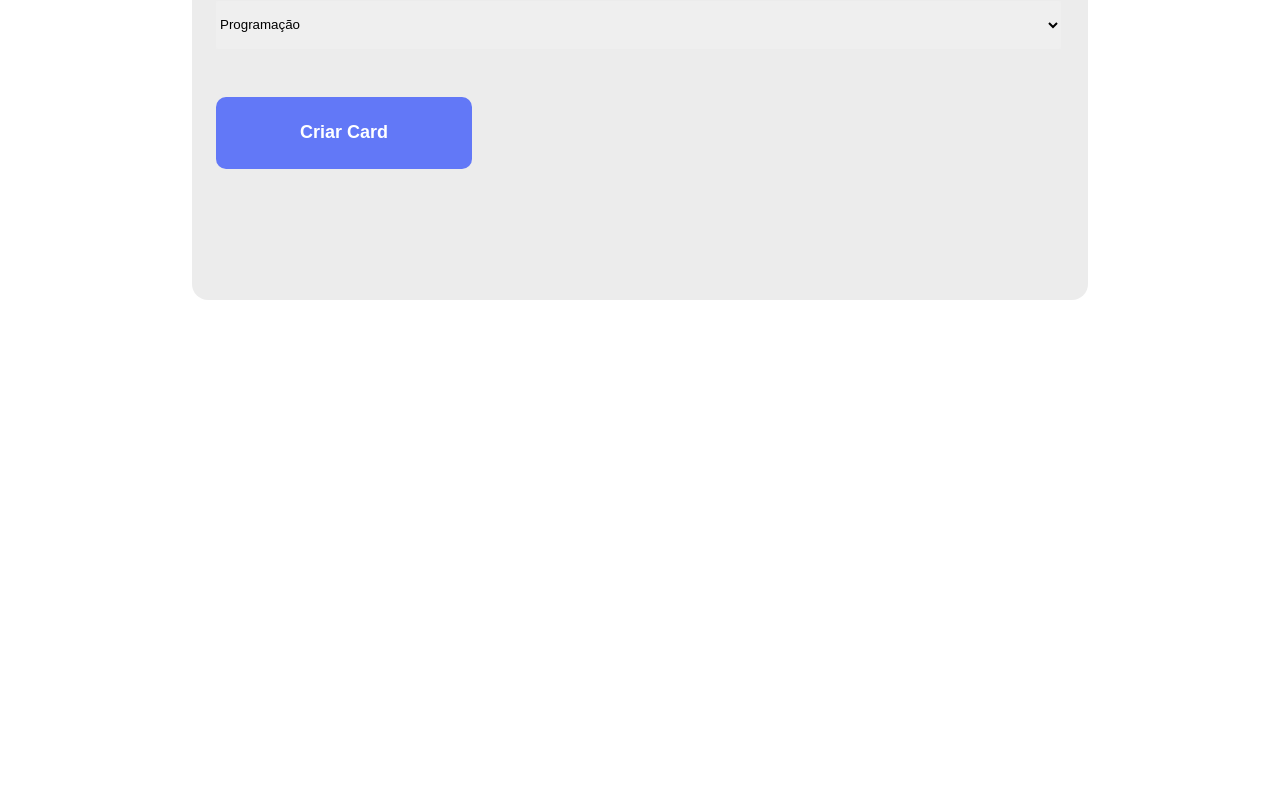
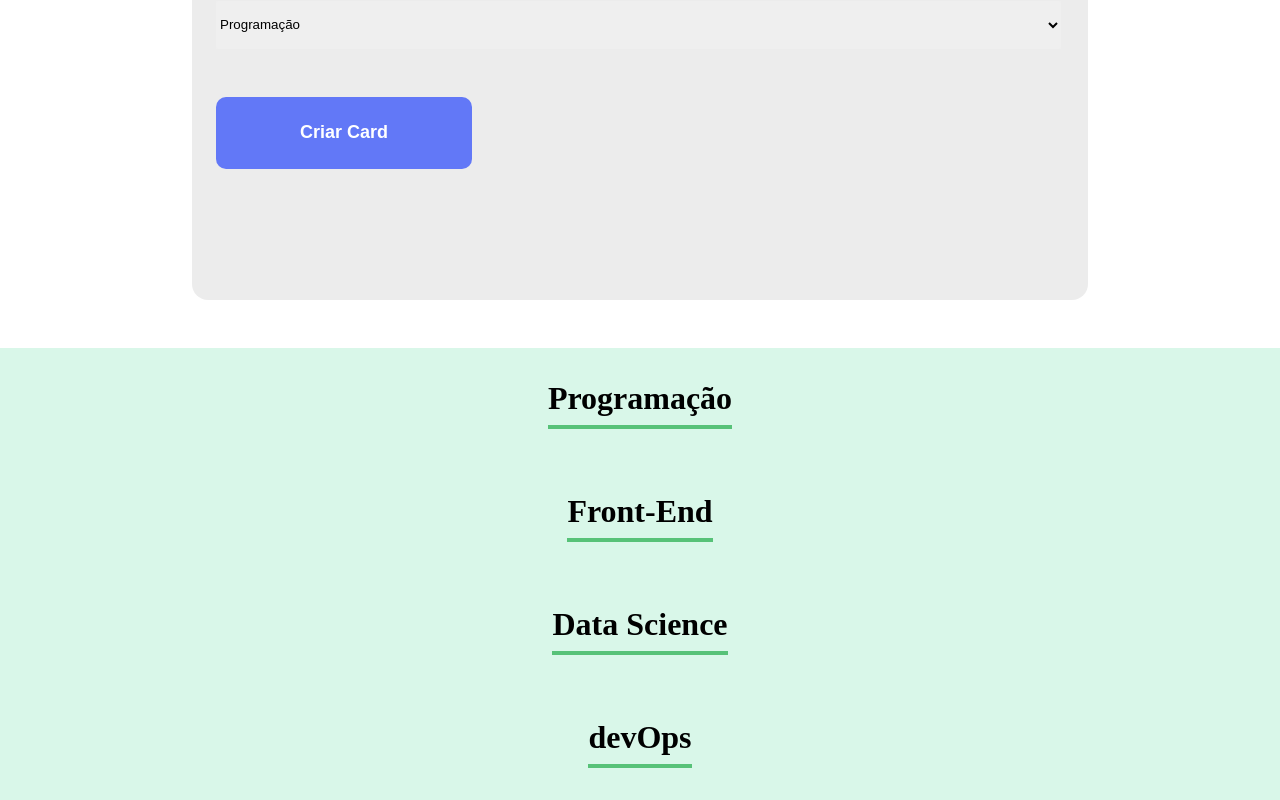
Before and after one commit to gooncalvesgaby/cadastro-pessoas, a React (Vite) app: page / in a window 1280 px wide. Shown: the part 952-1752 px from the top of the page. Before the commit the page ends 1300 px from the top, so only its background shows below. Built offline with nearby package versions, Linux system fonts and the light colour scheme.

Commit message:
componente time

```diff
--- a/src/App.jsx
+++ b/src/App.jsx
@@ -1,6 +1,7 @@
 import { createGlobalStyle } from "styled-components"
 import Banner from "./Components/Banner/Banner.jsx"
 import Formulario from "./Components/Formulario/formulario.jsx"
+import Time from "./Components/Time/time.jsx"
 
 const GlobalStyle = createGlobalStyle`
 *{
@@ -18,6 +19,10 @@ function App() {
     <GlobalStyle />
     <Banner />
     <Formulario />
+    <Time nome="Programação" />
+    <Time nome="Front-End" />
+    <Time nome="Data Science" />
+    <Time nome="devOps" />
     </>
   )
 }
--- /dev/null
+++ b/src/Components/Time/time.jsx
@@ -0,0 +1,11 @@
+import * as S from "./timeStyle.jsx"
+
+function Time(props) {
+    return(
+        <S.Section>
+            <S.H3>{props.nome}</S.H3>
+        </S.Section>
+    )
+}
+
+export default Time
--- /dev/null
+++ b/src/Components/Time/timeStyle.jsx
@@ -0,0 +1,14 @@
+import styled from "styled-components"
+
+export const Section = styled.section`
+text-align: center;
+padding: 32px;
+background-color: #D9F7E9;
+`
+
+export const H3 = styled.h3`
+font-size: 32px;
+border-bottom: 4px solid #57C278;
+display: inline-block;
+padding-bottom: 8px;
+`
```
